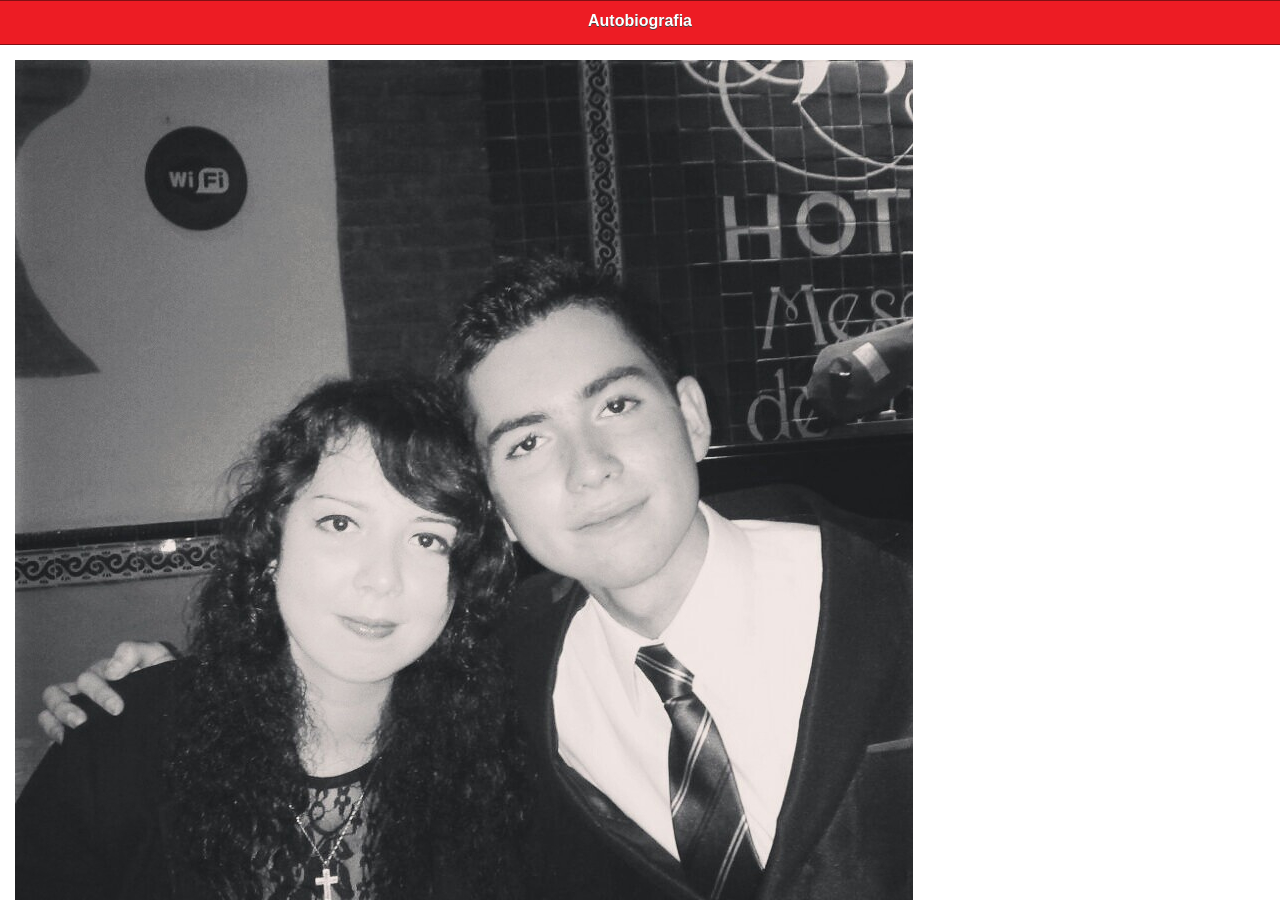
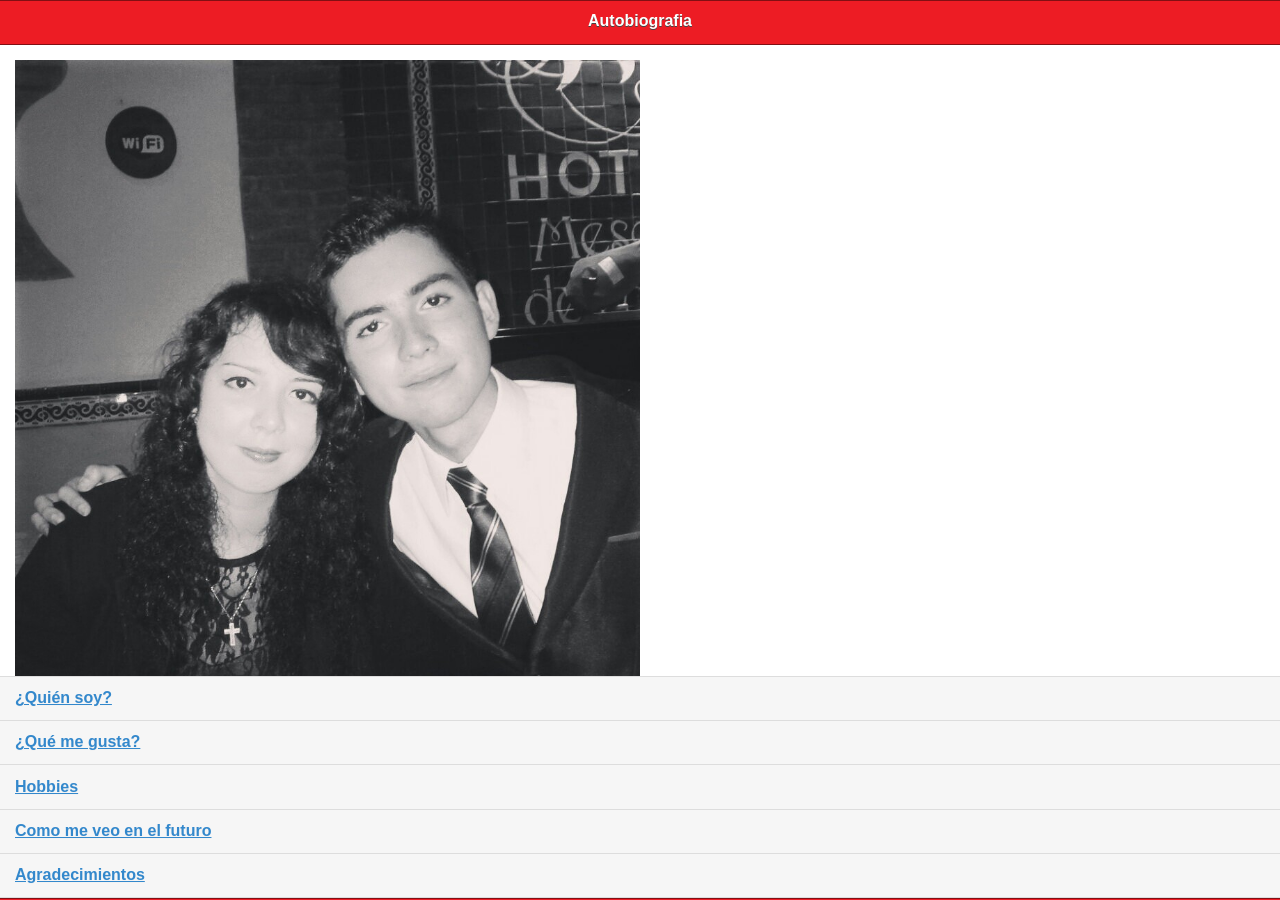
Before and after one commit to carlosalvarado29/AutoBiografiaCarlos, a plain HTML site: page index.html in a window 1280 px wide. Shown: the top 900 px of the page. Drawn offline with Linux system fonts and the light colour scheme.

Commit message:
Add files via upload

```diff
--- a/index.html
+++ b/index.html
@@ -15,7 +15,7 @@
 		<h1>Autobiografia</h1>
 	</div>
 	<div data-role="content">
-        <img src="foto.jpg">
+        <img src="foto.jpg" height=50% width=50%>
 
 		<ul data-role="listview">
 			<li><a href="#page2">¿Qui&eacute;n soy?</a></li>
```
